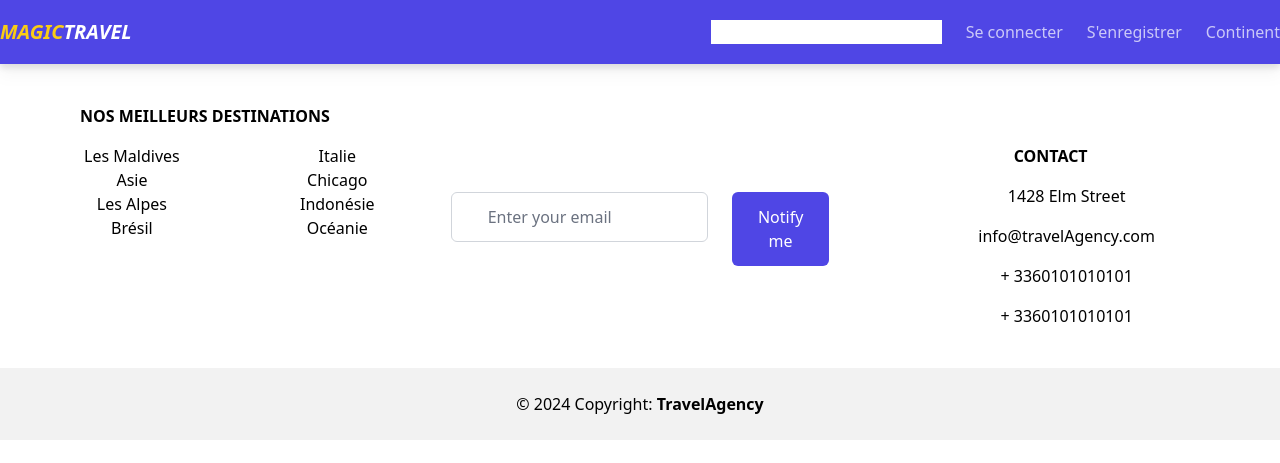
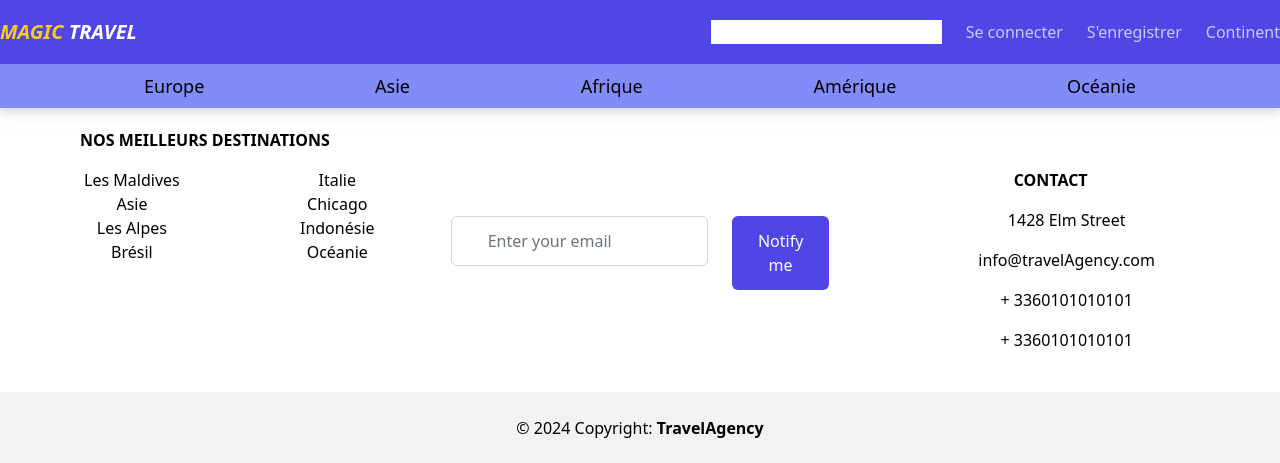
Before and after one commit to SoizicMM/travelagency, a Flask app: page /continent in a window 1280 px wide. Shown: the top 463 px of the page. Run offline with Flask 3, Linux system fonts and the light colour scheme; some libraries are stand-ins or nearby versions.

Commit message:
bandeau continents

```diff
--- a/static/style.css
+++ b/static/style.css
@@ -0,0 +1,4 @@
+#transition-bandeau-continents {
+  transform: translate(-50%, -50%);
+  transition: top 1s ease, opacity 1s ease;
+}
--- a/templates/base.html
+++ b/templates/base.html
@@ -5,15 +5,16 @@
   <meta http-equiv="X-UA-Compatible" content="IE=edge">
   <meta name="viewport" content="width=device-width, initial-scale=1.0">
   <script src="https://cdn.tailwindcss.com"></script>
-  <title>Document</title>
+  <title>Travel Agency</title>
 </head>
 <body>
   <header class="w-full h-16 bg-indigo-600 drop-shadow-lg">
       <!-- Header -->
       <div class="container px-4 md:px-0 h-full mx-auto flex justify-between items-center">
 
-          <a class="text-yellow-400 text-xl font-bold italic" href="/">MAGIC<span
-                  class="text-white">TRAVEL</span></a>
+          <a class="text-yellow-400 text-xl font-bold italic" href="/">MAGIC
+            <span class="text-white">TRAVEL</span>
+          </a>
         <ul id="menu" class="hidden fixed top-0 right-0 px-10 py-16 bg-gray-800 z-50
           md:relative md:flex md:p-0 md:bg-transparent md:flex-row md:space-x-6">
          <!-- nav search -->
@@ -23,7 +24,6 @@
           <nav>
             <ul id="menu" class="hidden fixed top-0 right-0 px-10 py-16 bg-gray-800 z-50
               md:relative md:flex md:p-0 md:bg-transparent md:flex-row md:space-x-6">
-              </li>
             <!--bouton pour menu-->
               <li>
                   <a class="text-white opacity-70 hover:opacity-100 duration-300" href="/login">Se connecter</a>
@@ -39,8 +39,17 @@
 
             </ul>
           </nav>
+        </ul>
       </div>
-
+      <div class="bg-indigo-400 px-36 py-2 text-lg transition-bandeau-continents">
+        <ul class="flex justify-between">
+          <li> <a href="#"> Europe </a> </li>
+          <li> <a href="#"> Asie </a> </li>
+          <li> <a href="#"> Afrique </a> </li>
+          <li> <a href="#"> Amérique </a> </li>
+          <li> <a href="#"> Océanie </a> </li>
+        </ul>
+      </div>
   </header>
 
   <main>
@@ -135,6 +144,5 @@
 
 </footer>
 <!--fin du code-->
-
 </body>
 </html>
--- a/templates/continent.html
+++ b/templates/continent.html
@@ -1,5 +1,7 @@
 {% extends "base.html" %}
 
+
+{% block content %}
 <!-- Box contenant le titre du continent  -->
 <div class=bg-red>
   <h1> Continent </h1>
@@ -10,5 +12,4 @@
 </div>
 
 <!-- Box contenant différentes destinations -->
-{% block content %}
 {% endblock %}
```
Lines whose indentation alone changed are shown as unchanged.
